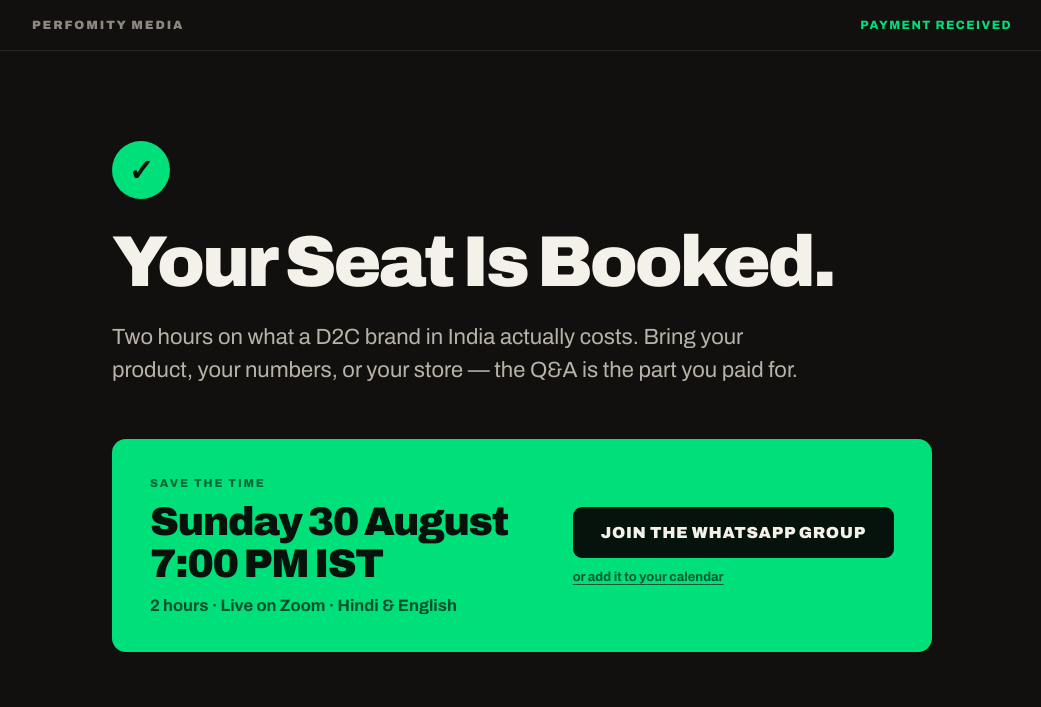
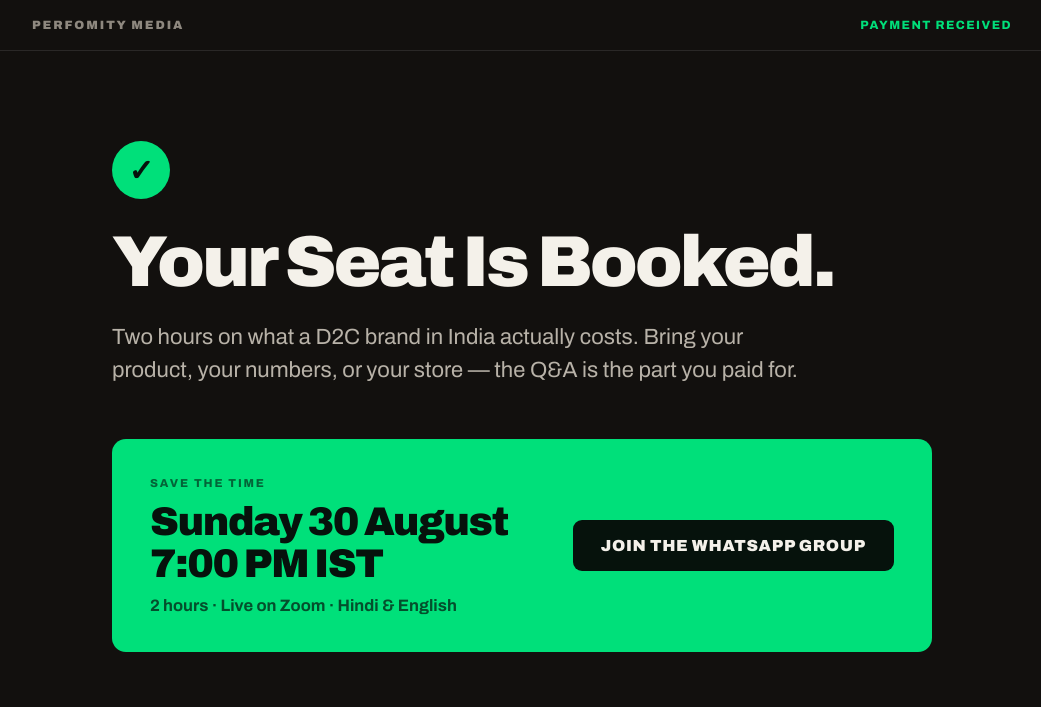
Before and after one commit to arihant-bit/Dropshipping-funnel, a plain HTML site: page thank-you.html in a window 1280 px wide. Shown: the top 707 px of the page, without its empty margins (118-1159 px from the left). Drawn offline with nearby package versions, Linux system fonts and the light colour scheme.

Commit message:
Drop the calendar link from the thank-you page
The WhatsApp group is the only CTA on the confirmation card now, so the button
goes back to being a direct flex child of the card.

Co-Authored-By: Claude Opus 5 <noreply@anthropic.com>

```diff
--- a/thank-you.html
+++ b/thank-you.html
@@ -52,10 +52,7 @@
         <div style="marginTop: 12px; fontSize: clamp(26px, 3.6vw, 40px); fontWeight: 900; letterSpacing: -0.035em; lineHeight: 1.05;">Sunday 30 August<br />7:00 PM IST</div>
         <div style="marginTop: 12px; fontSize: clamp(14px, 1.5vw, 16.5px); fontWeight: 700; opacity: 0.7;">2 hours · Live on Zoom · Hindi &amp; English</div>
       </div>
-      <div style="display: flex; flexDirection: column; alignItems: flex-start; gap: 12px;">
-        <a href="https://chat.whatsapp.com/C3755hvOdn9CU80bnwwcwe" target="_blank" rel="noopener" style="background: #06120C; color: #F4F1EA; padding: 17px 28px; borderRadius: 9px; fontWeight: 900; fontSize: clamp(13.5px, 1.4vw, 16px); textTransform: uppercase; letterSpacing: 0.04em; whiteSpace: nowrap;" style-hover="background: #191614;">Join the WhatsApp group</a>
-        <a href="https://calendar.google.com/calendar/render?action=TEMPLATE&text=D2C%20Brand%20Workshop%20%E2%80%94%20Perfomity%20Media&dates=20260830T133000Z%2F20260830T153000Z&details=Live%202-hour%20workshop%20on%20starting%20a%20D2C%20brand%20in%20India.%20Zoom%20link%20arrives%20before%20the%20session." target="_blank" rel="noopener" style="color: #06120C; fontSize: 13px; fontWeight: 700; opacity: 0.65; textDecoration: underline; textUnderlineOffset: 3px;" style-hover="opacity: 1;">or add it to your calendar</a>
-      </div>
+      <a href="https://chat.whatsapp.com/C3755hvOdn9CU80bnwwcwe" target="_blank" rel="noopener" style="background: #06120C; color: #F4F1EA; padding: 17px 28px; borderRadius: 9px; fontWeight: 900; fontSize: clamp(13.5px, 1.4vw, 16px); textTransform: uppercase; letterSpacing: 0.04em; whiteSpace: nowrap;" style-hover="background: #191614;">Join the WhatsApp group</a>
     </div>
 
     <div style="margin-top: clamp(40px, 5vw, 58px);">
```
